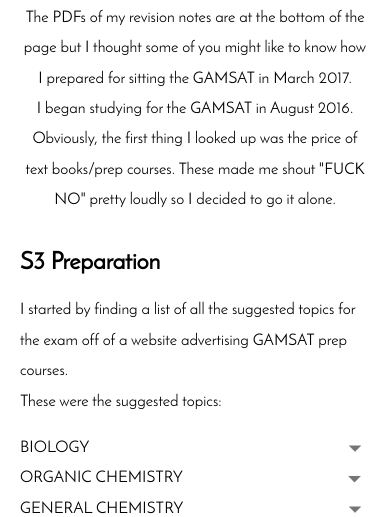
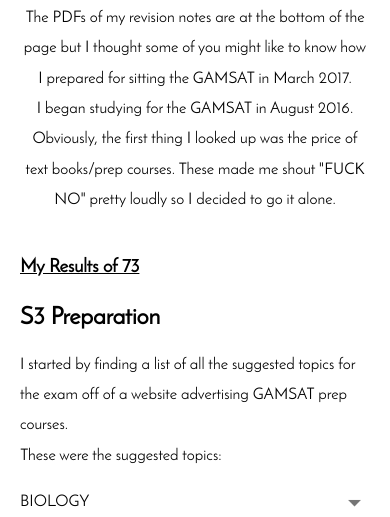
Before and after one commit to TomGB/hebe, a PHP site: page / in a window 390 px wide. Shown: the part 435-952 px from the top of the page. Run offline with PHP 8.4, Linux system fonts and the light colour scheme; some libraries are stand-ins or nearby versions.

Commit message:
added results image and link

```diff
--- a/index.html
+++ b/index.html
@@ -34,6 +34,8 @@ ga('send', 'pageview');
           I began studying for the GAMSAT in August 2016. Obviously, the first thing I looked up was the price of text books/prep courses. These made me shout "FUCK NO" pretty loudly so I decided to go it alone.
         </p>
       </div>
+      <h3><a href="./results.png" class='result-text'>My Results of 73</a></h3>
+      <img class='results' src="results.png" alt="results">
       <h2>
         S3 Preparation
       </h2>
--- a/style.css
+++ b/style.css
@@ -88,6 +88,15 @@ hr {
   padding-left: 20px;
 }
 
+.result-text{
+  font-size: inherit;
+  color: inherit;
+}
+
+.results{
+  width: 100%;
+}
+
 .sig{
   font-size: 30px;
 }
@@ -125,6 +134,10 @@ form {
 }
 
 @media (max-width: 500px) {
+  .results {
+    display: none;
+  }
+
   .revision-notes, .donate-form{
     width: 100%;
   }
```
Also changed, not shown: results.png (added).
